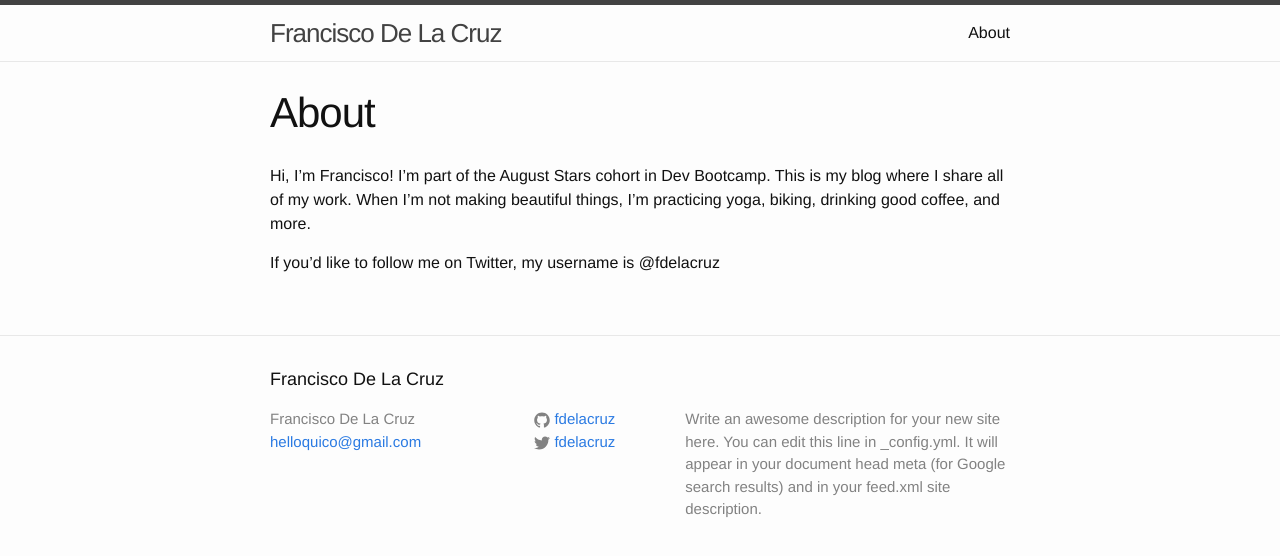
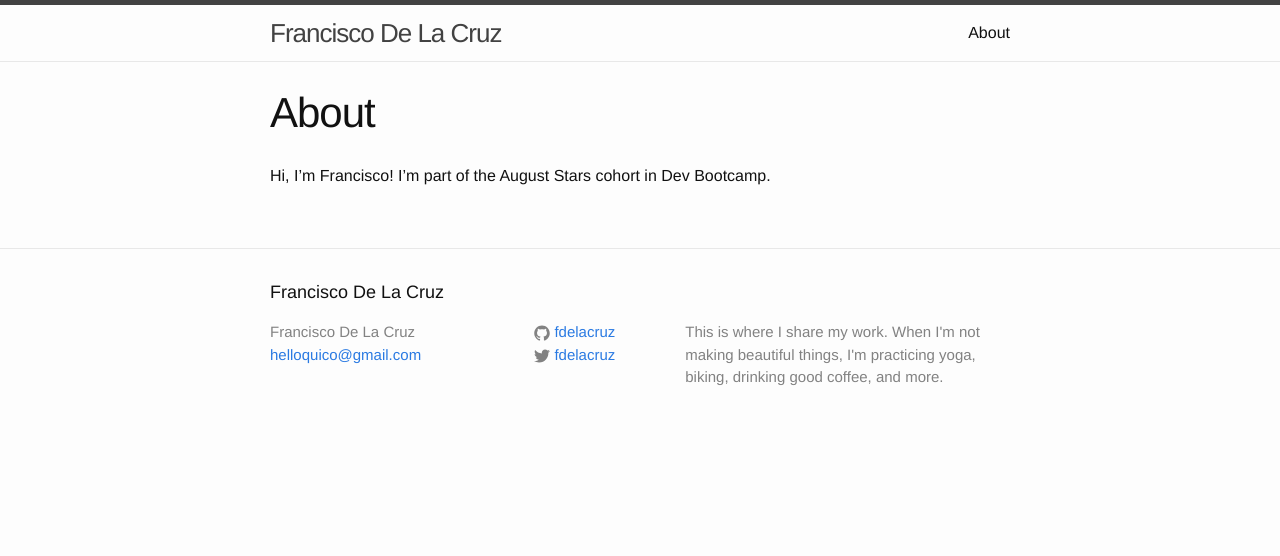
Before and after one commit to fdelacruz/blog, a Jekyll site: the page built from about.md, in a window 1280 px wide. Shown: the top 556 px of the page. Built offline with Jekyll 4.4.1, drawn with Linux system fonts in a browser that asks for light colours.

Commit message:
Add site description

```diff
--- a/_config.yml
+++ b/_config.yml
@@ -1,10 +1,7 @@
 # Site settings
 title: Francisco De La Cruz
 email: helloquico@gmail.com
-description: > # this means to ignore newlines until "baseurl:"
-  Write an awesome description for your new site here. You can edit this
-  line in _config.yml. It will appear in your document head meta (for
-  Google search results) and in your feed.xml site description.
+description: This is where I share my work. When I'm not making beautiful things, I'm practicing yoga, biking, drinking good coffee, and more.
 baseurl: "/blog" # the subpath of your site, e.g. /blog/
 url: "http://fdelacruz.github.io" # the base hostname & protocol for your site
 twitter_username: fdelacruz
--- a/about.md
+++ b/about.md
@@ -4,7 +4,4 @@ title: About
 permalink: /about/
 ---
 
-Hi, I'm Francisco! I'm part of the August Stars cohort in Dev Bootcamp. This is
-my blog where I share all of my work. When I'm not making beautiful things, I'm practicing yoga, biking, drinking good coffee, and more.
-
-If you'd like to follow me on Twitter, my username is @fdelacruz
+Hi, I'm Francisco! I'm part of the August Stars cohort in Dev Bootcamp.
```
